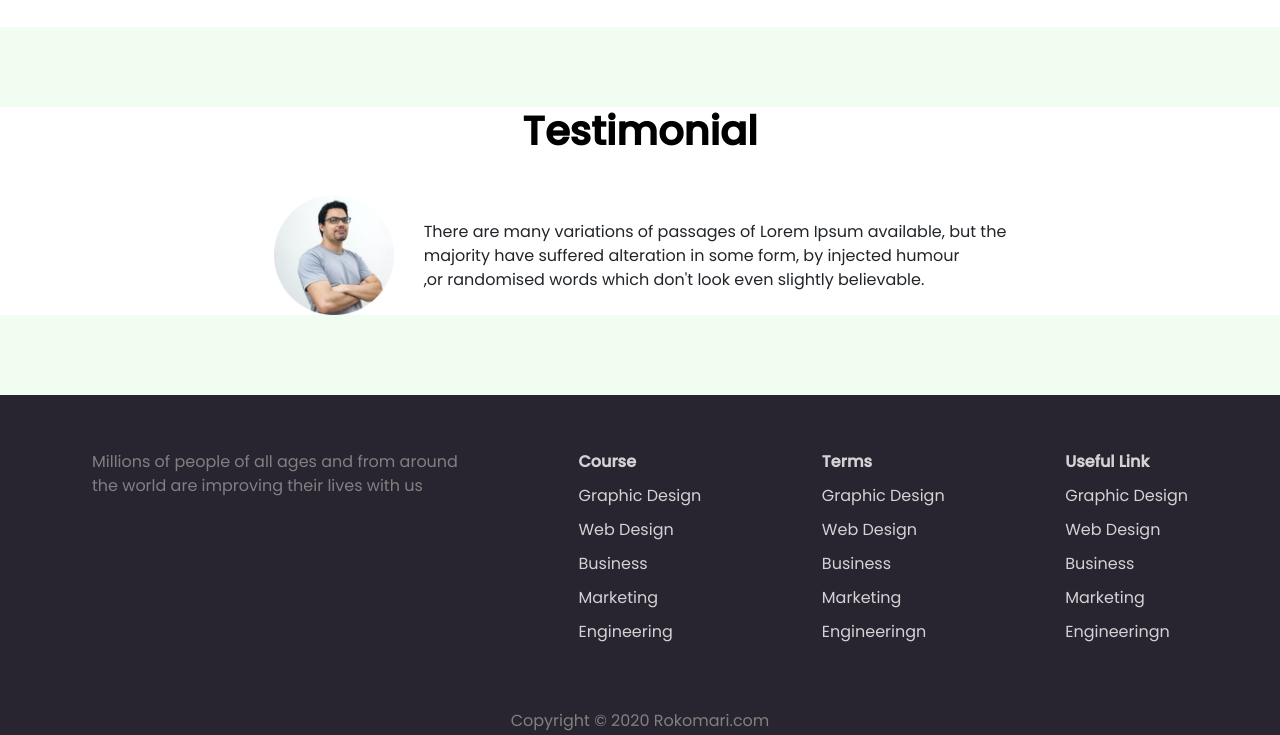
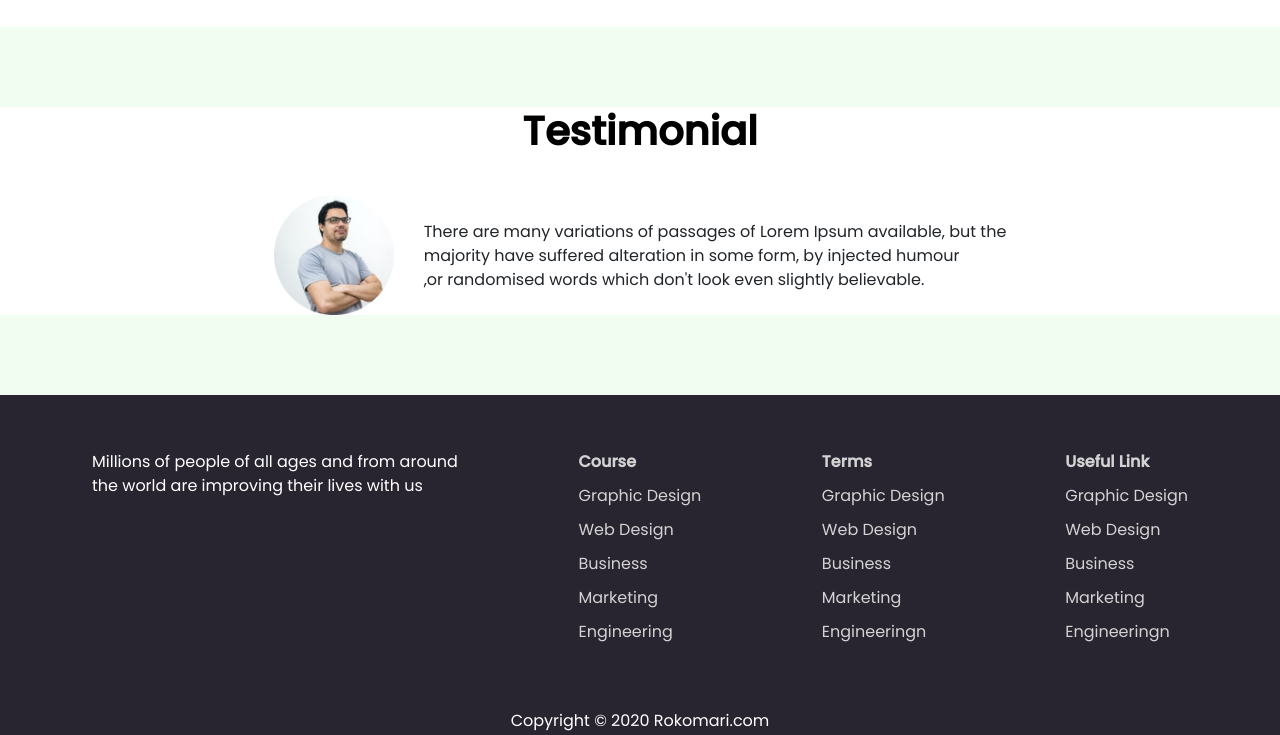
Before and after one commit to ProgrammerRhythm/E-School, a plain HTML site: page index.html in a window 1280 px wide. Shown: the part 1414-2149 px from the top of the page. Drawn offline with nearby package versions, Linux system fonts and the light colour scheme.

Commit message:
Website Complete

```diff
--- a/index.html
+++ b/index.html
@@ -195,7 +195,7 @@
 <footer>
     <div style="color: white;" class="container">
       <div class="d-flex justify-content-between pas">
-      <div style="color: gray;" class="p"><p>Millions of people of all ages and from around <br> the world are improving their lives with us</p></div>
+      <div class="p"><p>Millions of people of all ages and from around <br> the world are improving their lives with us</p></div>
       <div class="rew1 d-flex flex-column">
        <p><b>Course</b></p>
   <p>Graphic Design</p>
@@ -221,7 +221,7 @@
      <p>Engineeringn</p>
       </div>
     </div>
-    <p style="text-align: center; color: gray;">Copyright © 2020 Rokomari.com</p>
+    <p style="text-align: center;">Copyright © 2020 Rokomari.com</p>
     <!-- </div> -->
 </footer>
     <!-- js  -->
```
